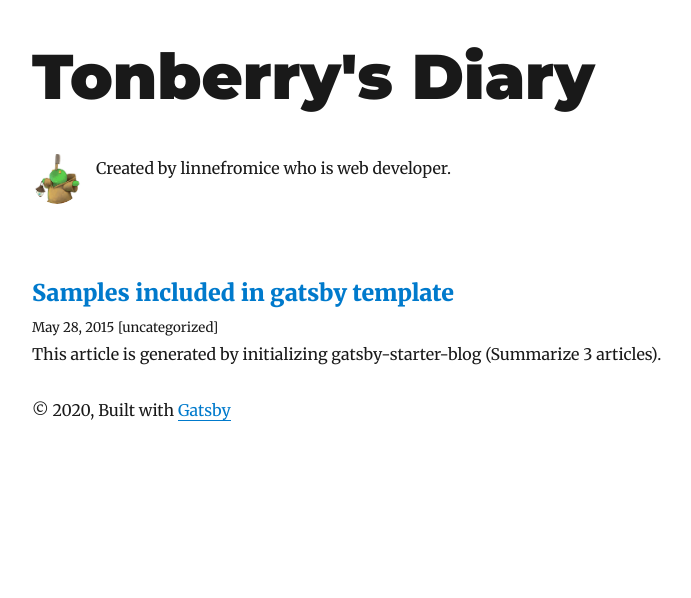
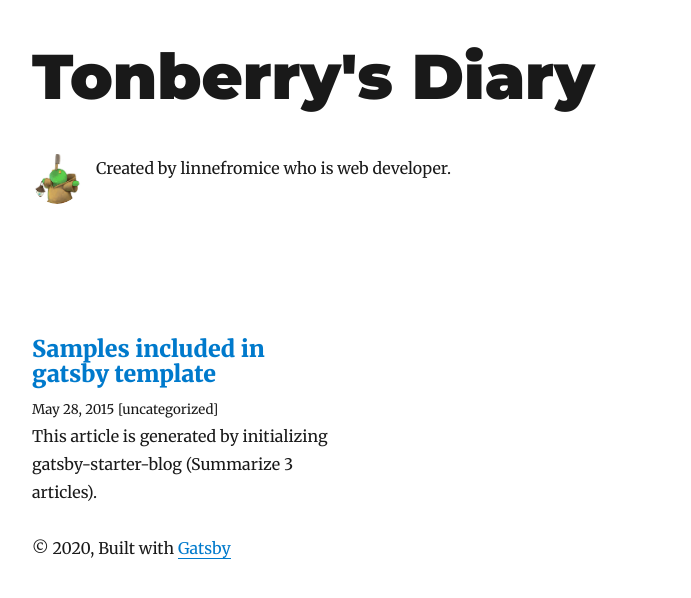
Before and after one commit to linnefromice/blog_practice, a Gatsby site in the folder gatsby_one/: page / in a window 1280 px wide. Shown: the whole page, without its empty margins (293-984 px from the left). Built offline with nearby package versions, Linux system fonts and the light colour scheme; Gatsby itself is replaced by a stand-in of ours; some packages are replaced by stand-ins of ours.

Commit message:
update blog project - add grid style to home (use css file)

```diff
--- a/gatsby_one/src/pages/index.js
+++ b/gatsby_one/src/pages/index.js
@@ -6,6 +6,7 @@ import Layout from "../components/layout"
 import SEO from "../components/seo"
 import { rhythm } from "../utils/typography"
 
+import indexStyles from "./index.module.css"
 /*
 import styled from "styled-components"
 const GridContainer = styled.div`
@@ -22,6 +23,7 @@ const BlogIndex = ({ data, location }) => {
     <Layout location={location} title={siteTitle}>
       <SEO title="All posts" />
       <Bio />
+      <div className={indexStyles.gridContainer}>
       {posts.map(({ node }) => {
         const title = node.frontmatter.title || node.fields.slug
         return (
@@ -48,6 +50,7 @@ const BlogIndex = ({ data, location }) => {
           </article>
         )
       })}
+      </div>
     </Layout>
   )
 }
--- /dev/null
+++ b/gatsby_one/src/pages/index.module.css
@@ -0,0 +1,4 @@
+.gridContainer {
+  display: grid;
+  grid-template-columns: 1fr 1fr;
+}
```
